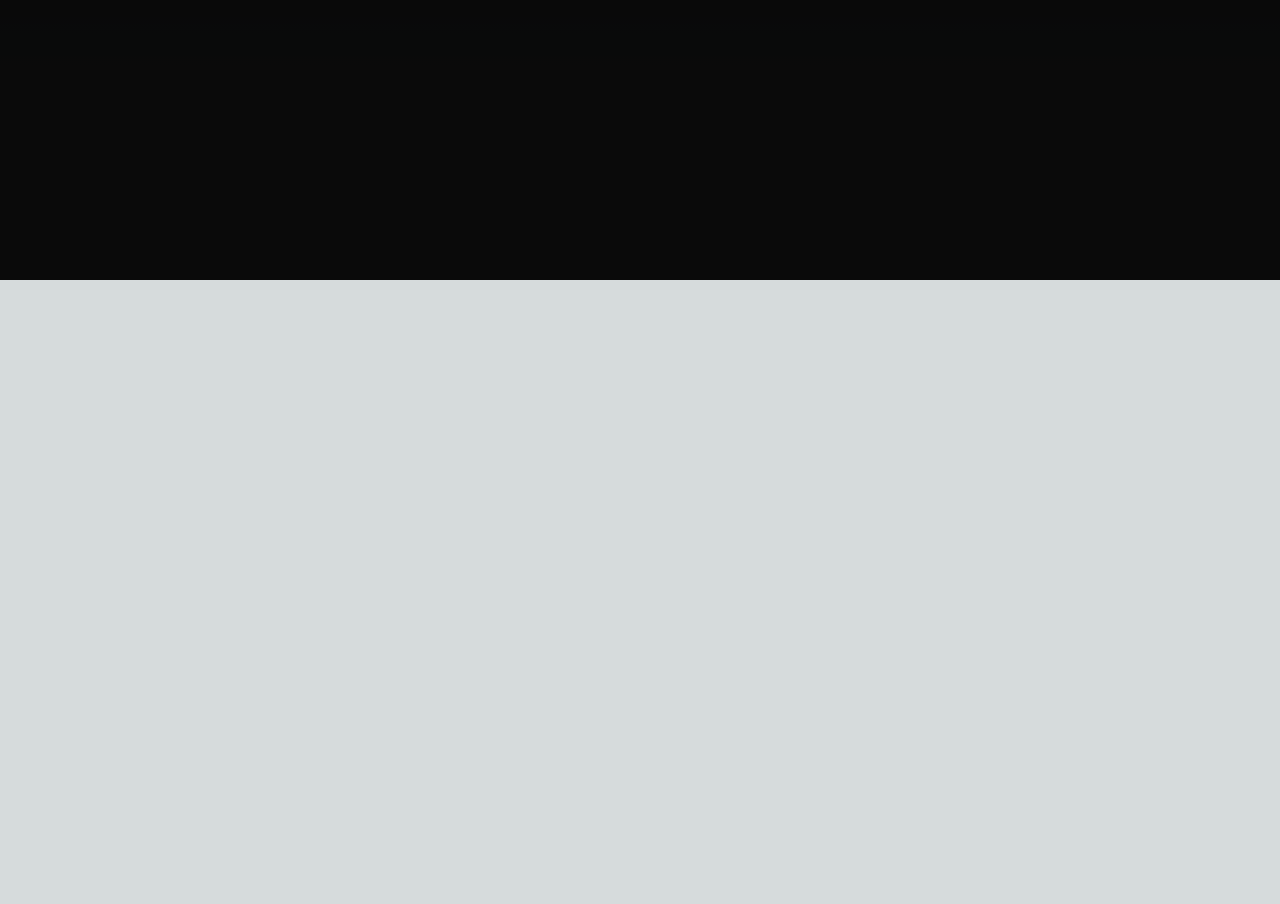
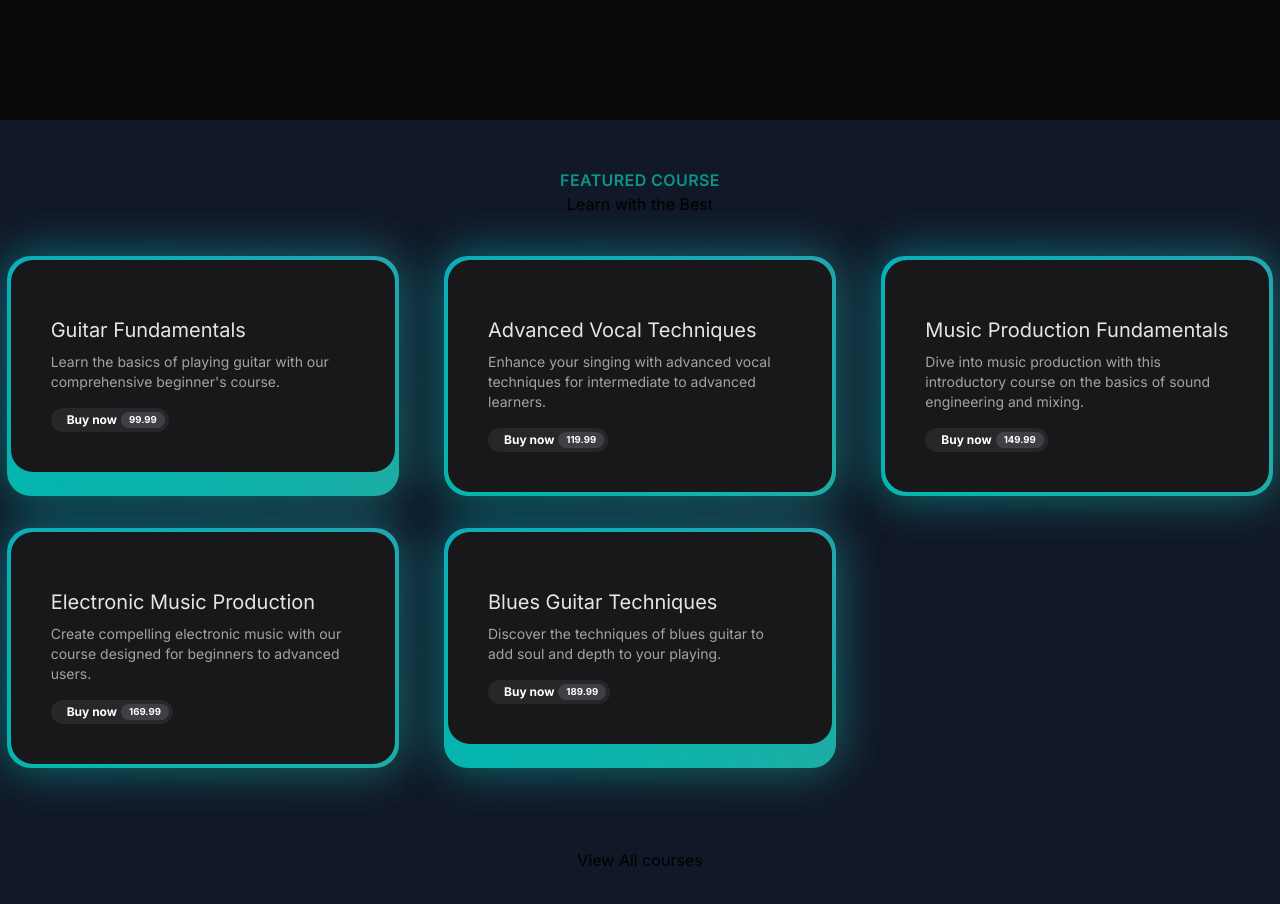
Before and after one commit to pradhyumvyas/Ecom-NEXTJS, a Next.js app: page / in a window 1280 px wide. Shown: the part 520-1424 px from the top of the page. Before the commit the page ends 800 px from the top, so only its background shows below. Built offline with nearby package versions, Linux system fonts and the light colour scheme.

Commit message:
Featured section completed

```diff
--- a/src/app/page.tsx
+++ b/src/app/page.tsx
@@ -1,4 +1,5 @@
 import Herosection from "@/components/Herosection";
+import FeaturedSection from "@/components/FeaturedSection";
 import Image from "next/image";
 
 export default function Home() {
@@ -6,6 +7,7 @@
     <main className="min-h-screen bg-black/[0.96] antialiased bg-grid-white/[0.02] ">
       {/* <div className="text-2xl text-center">Music Courses</div> */}
       <Herosection />
+      <FeaturedSection />
     </main>
 
   );
--- /dev/null
+++ b/src/components/FeaturedSection.tsx
@@ -0,0 +1,63 @@
+'use client'
+import React from 'react'
+import courseData from "../data/music_courses.json"
+import Link from 'next/link'
+import { BackgroundGradient } from './ui/background-gradient'
+
+interface FeaturedCardType{
+   id:number,
+   title:string,
+   slug:string,
+   description: string,
+   price:number,
+   instructor: string,
+   isFeatured:boolean ,
+   image?:string
+}
+
+function FeaturedSection() {
+  const featuredCourse =  courseData.courses.filter((course:FeaturedCardType)=>course.isFeatured)
+  return (
+    <div className='py-12 bg-gray-900'>
+      <div className='text-center'>
+         <h2 className='text-base text-teal-600 font-semibold tracking-wide uppercase'>Featured Course</h2>
+         <p className="">Learn with the Best</p>
+      </div>
+      <div className='mt-10'>
+         <div className='grid grid-cols-1 sm:grid-cols-2 lg:grid-cols-3 gap-8 justify-center'>
+            {featuredCourse.map((course:FeaturedCardType)=>(
+               <div key={course.id} className="flex justify-center">
+                  <BackgroundGradient className="rounded-[22px] max-w-sm p-4 sm:p-10 bg-white dark:bg-zinc-900">
+               {/* <Image
+                 src={`/jordans.webp`}
+                 alt="jordans"
+                 height="400"
+                 width="400"
+                 className="object-contain"
+               /> */}
+               <p className="text-base sm:text-xl text-black mt-4 mb-2 dark:text-neutral-200">
+                 {course.title}
+               </p>
+
+               <p className="text-sm text-neutral-600 dark:text-neutral-400">
+                 {course.description}
+               </p>
+               <button className="rounded-full pl-4 pr-1 py-1 text-white flex items-center space-x-1 bg-black mt-4 text-xs font-bold dark:bg-zinc-800">
+                 <span>Buy now </span>
+                 <span className="bg-zinc-700 rounded-full text-[0.6rem] px-2 py-0 text-white">
+                   {course.price}
+                 </span>
+               </button>
+               </BackgroundGradient>
+            </div>
+            ))}
+         </div>
+      </div>
+      <div className='mt-20 text-center'>
+         <Link href={"/courses"}>View All courses</Link>
+      </div>
+    </div>
+  )
+}
+
+export default FeaturedSection
--- /dev/null
+++ b/src/components/ui/background-gradient.tsx
@@ -0,0 +1,72 @@
+import { cn } from "@/utils/cn";
+import React from "react";
+import { motion } from "framer-motion";
+
+export const BackgroundGradient = ({
+  children,
+  className,
+  containerClassName,
+  animate = true,
+}: {
+  children?: React.ReactNode;
+  className?: string;
+  containerClassName?: string;
+  animate?: boolean;
+}) => {
+  const variants = {
+    initial: {
+      backgroundPosition: "0 50%",
+    },
+    animate: {
+      backgroundPosition: ["0, 50%", "100% 50%", "0 50%"],
+    },
+  };
+  return (
+    <div className={cn("relative p-[4px] group", containerClassName)}>
+      <motion.div
+        variants={animate ? variants : undefined}
+        initial={animate ? "initial" : undefined}
+        animate={animate ? "animate" : undefined}
+        transition={
+          animate
+            ? {
+                duration: 5,
+                repeat: Infinity,
+                repeatType: "reverse",
+              }
+            : undefined
+        }
+        style={{
+          backgroundSize: animate ? "400% 400%" : undefined,
+        }}
+        className={cn(
+          "absolute inset-0 rounded-3xl z-[1] opacity-60 group-hover:opacity-100 blur-xl  transition duration-500 will-change-transform",
+          " bg-[radial-gradient(circle_farthest-side_at_0_100%,#00ccb1,transparent),radial-gradient(circle_farthest-side_at_100%_0,#7b61ff,transparent),radial-gradient(circle_farthest-side_at_100%_100%,#ffc414,transparent),radial-gradient(circle_farthest-side_at_0_0,#1ca0fb,#141316)]"
+        )}
+      />
+      <motion.div
+        variants={animate ? variants : undefined}
+        initial={animate ? "initial" : undefined}
+        animate={animate ? "animate" : undefined}
+        transition={
+          animate
+            ? {
+                duration: 5,
+                repeat: Infinity,
+                repeatType: "reverse",
+              }
+            : undefined
+        }
+        style={{
+          backgroundSize: animate ? "400% 400%" : undefined,
+        }}
+        className={cn(
+          "absolute inset-0 rounded-3xl z-[1] will-change-transform",
+          "bg-[radial-gradient(circle_farthest-side_at_0_100%,#00ccb1,transparent),radial-gradient(circle_farthest-side_at_100%_0,#7b61ff,transparent),radial-gradient(circle_farthest-side_at_100%_100%,#ffc414,transparent),radial-gradient(circle_farthest-side_at_0_0,#1ca0fb,#141316)]"
+        )}
+      />
+
+      <div className={cn("relative z-10", className)}>{children}</div>
+    </div>
+  );
+};
```
